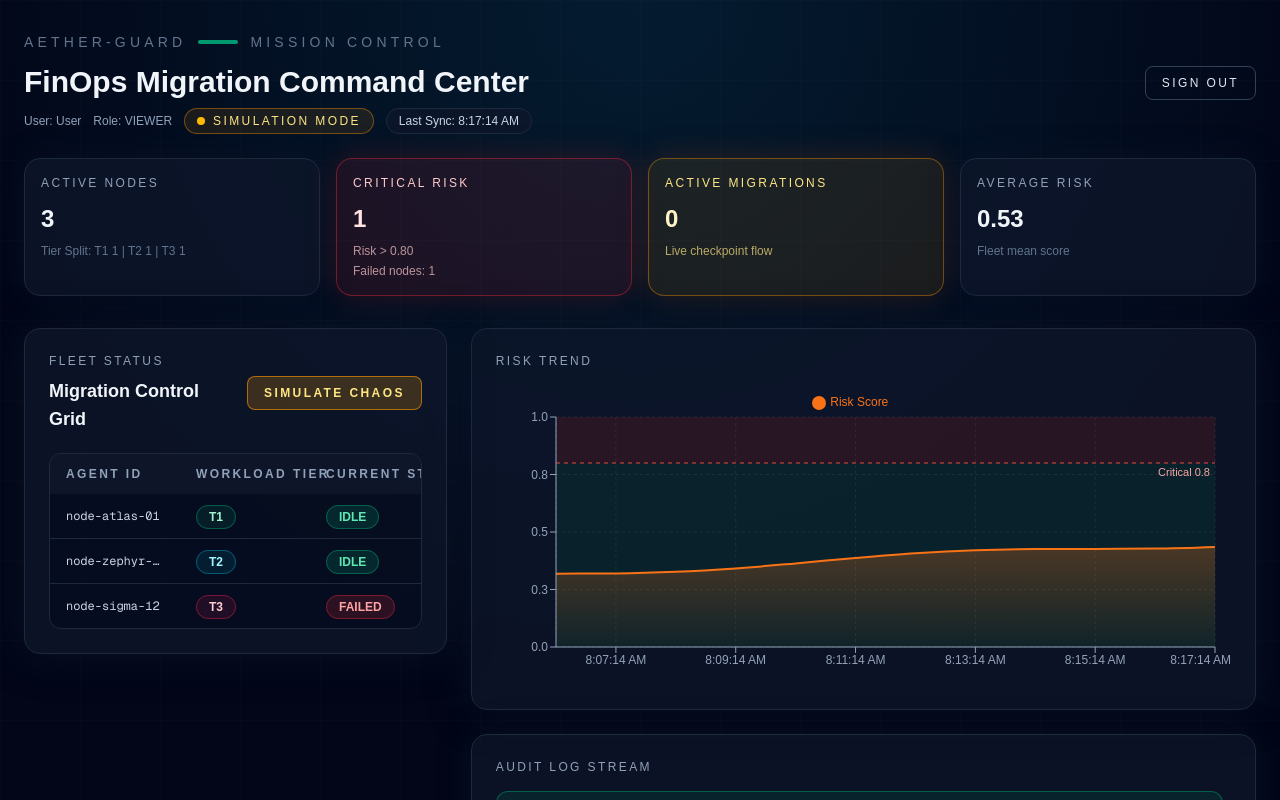
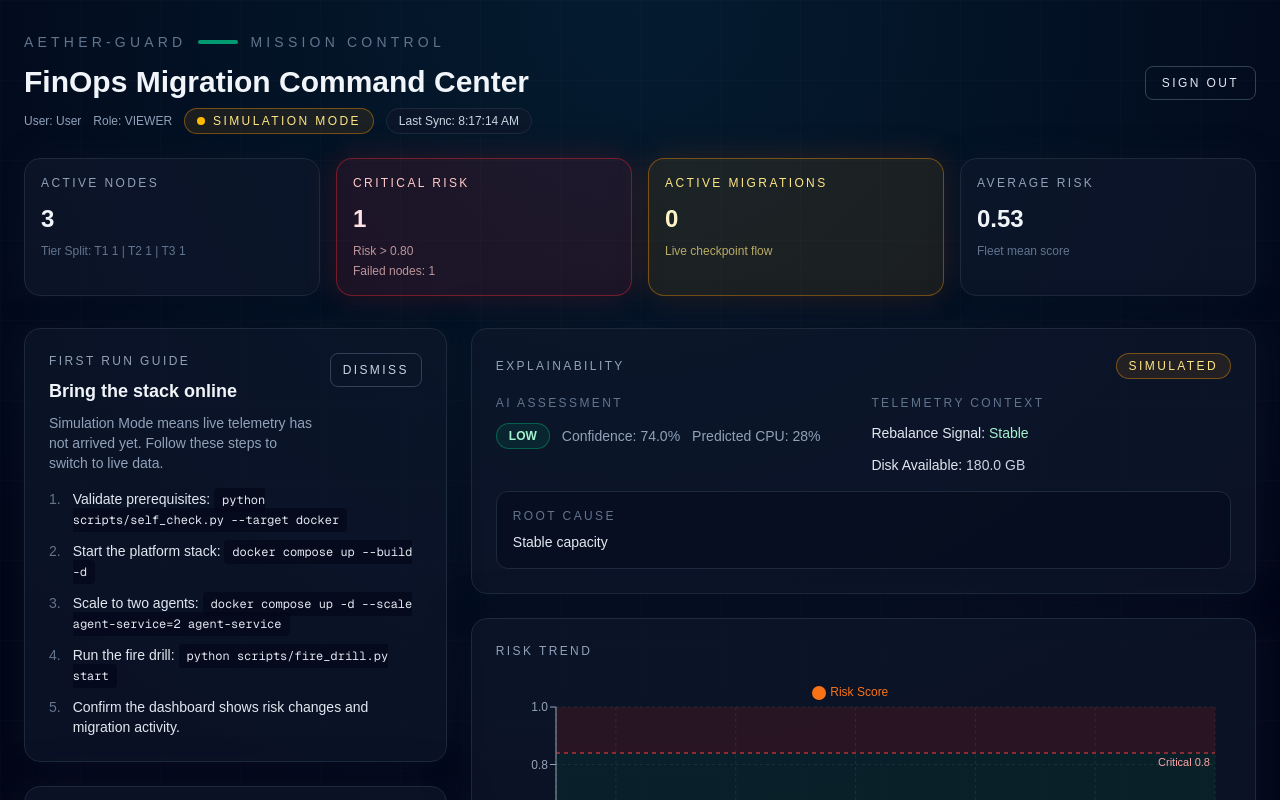
Before and after one commit to JasonEran/Aether-Guard, a Next.js app in the folder src/web/dashboard/: page / in a window 1280 px wide. Shown: the top 800 px of the page. Built offline with nearby package versions, Linux system fonts and the light colour scheme; no server answers.

Commit message:
feat: Enhance dashboard with explainability and first-run guide components, update audit log handling

```diff
--- a/src/web/dashboard/app/DashboardClient.tsx
+++ b/src/web/dashboard/app/DashboardClient.tsx
@@ -4,6 +4,8 @@ import { useEffect, useMemo, useRef, useState } from 'react';
 import { signOut } from 'next-auth/react';
 
 import AuditLogStream from '../components/AuditLogStream';
+import ExplainabilityPanel from '../components/ExplainabilityPanel';
+import FirstRunGuide from '../components/FirstRunGuide';
 import ControlPanel from '../components/ControlPanel';
 import HistoryChart from '../components/HistoryChart';
 import { fetchAuditLogs, fetchFleetStatus, fetchRiskHistory, sendChaosSignal, RiskPoint } from '../lib/api';
@@ -37,6 +39,12 @@ const buildMockPayload = (now: number, chaosActive: boolean) => {
       riskScore: chaosActive ? 0.33 : 0.18,
       lastHeartbeat: new Date(now - 45_000).toISOString(),
       lastCheckpoint: new Date(now - 12 * 60_000).toISOString(),
+      analysisStatus: 'LOW',
+      analysisConfidence: 0.74,
+      predictedCpu: 28,
+      rootCause: 'Stable capacity',
+      rebalanceSignal: false,
+      diskAvailable: 180 * 1024 * 1024 * 1024,
     },
     {
       agentId: 'node-zephyr-07',
@@ -45,6 +53,12 @@ const buildMockPayload = (now: number, chaosActive: boolean) => {
       riskScore: chaosActive ? 0.87 : 0.46,
       lastHeartbeat: new Date(now - 30_000).toISOString(),
       lastCheckpoint: new Date(now - 2 * 60_000).toISOString(),
+      analysisStatus: chaosActive ? 'CRITICAL' : 'LOW',
+      analysisConfidence: chaosActive ? 0.93 : 0.67,
+      predictedCpu: chaosActive ? 92 : 48,
+      rootCause: chaosActive ? 'Rebalance signal asserted' : 'Stable capacity',
+      rebalanceSignal: chaosActive,
+      diskAvailable: chaosActive ? 52 * 1024 * 1024 * 1024 : 96 * 1024 * 1024 * 1024,
     },
     {
       agentId: 'node-sigma-12',
@@ -53,6 +67,12 @@ const buildMockPayload = (now: number, chaosActive: boolean) => {
       riskScore: 0.95,
       lastHeartbeat: new Date(now - 8 * 60_000).toISOString(),
       lastCheckpoint: new Date(now - 30 * 60_000).toISOString(),
+      analysisStatus: 'CRITICAL',
+      analysisConfidence: 0.98,
+      predictedCpu: 98,
+      rootCause: 'Checkpoint restore failed on target node',
+      rebalanceSignal: true,
+      diskAvailable: 12 * 1024 * 1024 * 1024,
     },
   ];
 
@@ -62,6 +82,7 @@ const buildMockPayload = (now: number, chaosActive: boolean) => {
       action: 'Migration Completed',
       agentId: 'node-zephyr-07',
       result: 'Restored on node-atlas-01',
+      error: '',
       timestamp: new Date(now - 90_000).toISOString(),
     },
     {
@@ -69,6 +90,7 @@ const buildMockPayload = (now: number, chaosActive: boolean) => {
       action: 'Checkpoint Created',
       agentId: 'node-zephyr-07',
       result: 'Snapshot stored in relay vault',
+      error: '',
       timestamp: new Date(now - 2 * 60_000).toISOString(),
     },
     {
@@ -76,6 +98,7 @@ const buildMockPayload = (now: number, chaosActive: boolean) => {
       action: 'Risk Scan Updated',
       agentId: 'node-sigma-12',
       result: 'Priority raised to CRITICAL',
+      error: 'Snapshot restore error: filesystem mismatch',
       timestamp: new Date(now - 4 * 60_000).toISOString(),
     },
   ];
@@ -86,6 +109,7 @@ const buildMockPayload = (now: number, chaosActive: boolean) => {
       action: 'Rebalance Signal Injected',
       agentId: 'control-plane',
       result: 'Chaos simulation engaged',
+      error: '',
       timestamp: new Date(now - 25_000).toISOString(),
     });
   }
@@ -112,6 +136,7 @@ export default function DashboardClient({ userName, userRole }: DashboardClientP
   const [auditLogs, setAuditLogs] = useState<AuditLog[]>([]);
   const [usingMock, setUsingMock] = useState(false);
   const [lastUpdated, setLastUpdated] = useState<string>('');
+  const [showFirstRunGuide, setShowFirstRunGuide] = useState(true);
   const mockChaosAtRef = useRef<number | null>(null);
 
   const summary = useMemo(() => {
@@ -209,7 +234,17 @@ export default function DashboardClient({ userName, userRole }: DashboardClientP
     setAgents((prev) =>
       prev.map((agent) =>
         agent.tier === 'T2'
-          ? { ...agent, status: 'MIGRATING', riskScore: 0.92, lastHeartbeat: timestamp }
+          ? {
+              ...agent,
+              status: 'MIGRATING',
+              riskScore: 0.92,
+              lastHeartbeat: timestamp,
+              analysisStatus: 'CRITICAL',
+              analysisConfidence: 0.92,
+              predictedCpu: 90,
+              rootCause: 'Rebalance signal asserted',
+              rebalanceSignal: true,
+            }
           : agent,
       ),
     );
@@ -228,11 +263,18 @@ export default function DashboardClient({ userName, userRole }: DashboardClientP
         action: 'Rebalance Signal Injected',
         agentId: 'control-plane',
         result: 'Chaos simulation engaged',
+        error: '',
         timestamp,
       },
       ...prev,
     ]);
   };
+
+  const handleDismissGuide = () => {
+    setShowFirstRunGuide(false);
+  };
+
+  const primaryAgent = agents[0];
 
   if (agents.length === 0) {
     return (
@@ -321,10 +363,14 @@ export default function DashboardClient({ userName, userRole }: DashboardClientP
 
         <section className="mt-8 grid gap-6 lg:grid-cols-[minmax(0,1.05fr)_minmax(0,1.95fr)]">
           <div className="lg:sticky lg:top-8 lg:col-span-1 lg:self-start">
-            <ControlPanel agents={agents} onSimulateChaos={handleSimulateChaos} />
+            <div className="flex flex-col gap-6">
+              {usingMock && showFirstRunGuide && <FirstRunGuide onDismiss={handleDismissGuide} />}
+              <ControlPanel agents={agents} onSimulateChaos={handleSimulateChaos} />
+            </div>
           </div>
 
           <div className="lg:col-span-1 flex flex-col gap-6">
+            <ExplainabilityPanel agent={primaryAgent} usingMock={usingMock} />
             <div className="rounded-2xl border border-slate-800 bg-slate-900/70 p-6 shadow-[0_0_40px_rgba(15,23,42,0.6)]">
               <div className="text-xs uppercase tracking-[0.2em] text-slate-400">Risk Trend</div>
               <div className="mt-4">
--- /dev/null
+++ b/src/web/dashboard/components/ExplainabilityPanel.tsx
@@ -0,0 +1,102 @@
+'use client';
+
+import type { Agent } from '../types';
+
+interface ExplainabilityPanelProps {
+  agent?: Agent;
+  usingMock?: boolean;
+}
+
+const statusStyles: Record<string, string> = {
+  CRITICAL: 'border-red-500/40 bg-red-500/10 text-red-200',
+  HIGH: 'border-amber-500/40 bg-amber-500/10 text-amber-200',
+  MEDIUM: 'border-amber-500/40 bg-amber-500/10 text-amber-200',
+  LOW: 'border-emerald-500/40 bg-emerald-500/10 text-emerald-200',
+  UNAVAILABLE: 'border-slate-600 bg-slate-800 text-slate-300',
+  PENDING: 'border-slate-600 bg-slate-800 text-slate-300',
+};
+
+const formatConfidence = (value?: number) => {
+  if (value === undefined || Number.isNaN(value)) {
+    return '--';
+  }
+  const normalized = value > 1 ? value / 100 : value;
+  return `${(normalized * 100).toFixed(1)}%`;
+};
+
+const formatPrediction = (value?: number) => {
+  if (value === undefined || Number.isNaN(value)) {
+    return '--';
+  }
+  return `${Math.round(value)}%`;
+};
+
+const formatDiskAvailable = (value?: number) => {
+  if (value === undefined || Number.isNaN(value)) {
+    return '--';
+  }
+  const gb = value / (1024 * 1024 * 1024);
+  return `${gb.toFixed(1)} GB`;
+};
+
+const formatRootCause = (value?: string) => {
+  const normalized = value?.trim();
+  if (!normalized || normalized.toLowerCase() === 'unavailable') {
+    return 'Awaiting AI analysis or failure details.';
+  }
+  return normalized;
+};
+
+export default function ExplainabilityPanel({ agent, usingMock }: ExplainabilityPanelProps) {
+  const statusLabel = agent?.analysisStatus?.trim().toUpperCase() || 'PENDING';
+  const statusClass = statusStyles[statusLabel] ?? statusStyles.PENDING;
+
+  return (
+    <div className="rounded-2xl border border-slate-800 bg-slate-900/70 p-6 shadow-[0_0_40px_rgba(15,23,42,0.6)]">
+      <div className="flex items-center justify-between gap-3">
+        <div className="text-xs uppercase tracking-[0.2em] text-slate-400">Explainability</div>
+        {usingMock && (
+          <span className="rounded-full border border-amber-500/40 bg-amber-500/10 px-3 py-1 text-xs uppercase tracking-[0.2em] text-amber-200">
+            Simulated
+          </span>
+        )}
+      </div>
+
+      {!agent ? (
+        <div className="mt-4 text-sm text-slate-400">Awaiting telemetry and AI analysis.</div>
+      ) : (
+        <>
+          <div className="mt-4 grid gap-4 sm:grid-cols-2">
+            <div className="space-y-3">
+              <div className="text-xs uppercase tracking-[0.2em] text-slate-500">AI Assessment</div>
+              <div className="flex flex-wrap items-center gap-3 text-sm text-slate-200">
+                <span className={`rounded-full border px-3 py-1 text-xs font-semibold ${statusClass}`}>
+                  {statusLabel}
+                </span>
+                <span className="text-slate-400">Confidence: {formatConfidence(agent.analysisConfidence)}</span>
+                <span className="text-slate-400">Predicted CPU: {formatPrediction(agent.predictedCpu)}</span>
+              </div>
+            </div>
+            <div className="space-y-3">
+              <div className="text-xs uppercase tracking-[0.2em] text-slate-500">Telemetry Context</div>
+              <div className="text-sm text-slate-200">
+                Rebalance Signal:{' '}
+                <span className={agent.rebalanceSignal ? 'text-amber-200' : 'text-emerald-200'}>
+                  {agent.rebalanceSignal ? 'Active' : 'Stable'}
+                </span>
+              </div>
+              <div className="text-sm text-slate-200">
+                Disk Available: <span className="text-slate-300">{formatDiskAvailable(agent.diskAvailable)}</span>
+              </div>
+            </div>
+          </div>
+
+          <div className="mt-4 rounded-xl border border-slate-800 bg-slate-950/40 p-4">
+            <div className="text-xs uppercase tracking-[0.2em] text-slate-500">Root Cause</div>
+            <div className="mt-2 text-sm text-slate-200">{formatRootCause(agent.rootCause)}</div>
+          </div>
+        </>
+      )}
+    </div>
+  );
+}
--- /dev/null
+++ b/src/web/dashboard/components/FirstRunGuide.tsx
@@ -0,0 +1,73 @@
+'use client';
+
+interface FirstRunGuideProps {
+  onDismiss?: () => void;
+}
+
+export default function FirstRunGuide({ onDismiss }: FirstRunGuideProps) {
+  return (
+    <div className="rounded-2xl border border-slate-800 bg-slate-900/70 p-6 shadow-[0_0_30px_rgba(15,23,42,0.5)]">
+      <div className="flex items-start justify-between gap-4">
+        <div>
+          <div className="text-xs uppercase tracking-[0.2em] text-slate-400">First Run Guide</div>
+          <div className="mt-2 text-lg font-semibold text-slate-100">Bring the stack online</div>
+          <p className="mt-2 text-sm text-slate-400">
+            Simulation Mode means live telemetry has not arrived yet. Follow these steps to switch to
+            live data.
+          </p>
+        </div>
+        {onDismiss && (
+          <button
+            type="button"
+            onClick={onDismiss}
+            className="rounded-lg border border-slate-700 px-3 py-2 text-xs uppercase tracking-[0.2em] text-slate-300 transition hover:border-slate-500 hover:text-slate-100"
+          >
+            Dismiss
+          </button>
+        )}
+      </div>
+      <ol className="mt-4 space-y-3 text-sm text-slate-200">
+        <li className="flex gap-3">
+          <span className="text-slate-500">1.</span>
+          <span>
+            Validate prerequisites:{' '}
+            <span className="rounded bg-slate-950/60 px-2 py-1 font-mono text-xs text-slate-200">
+              python scripts/self_check.py --target docker
+            </span>
+          </span>
+        </li>
+        <li className="flex gap-3">
+          <span className="text-slate-500">2.</span>
+          <span>
+            Start the platform stack:{' '}
+            <span className="rounded bg-slate-950/60 px-2 py-1 font-mono text-xs text-slate-200">
+              docker compose up --build -d
+            </span>
+          </span>
+        </li>
+        <li className="flex gap-3">
+          <span className="text-slate-500">3.</span>
+          <span>
+            Scale to two agents:{' '}
+            <span className="rounded bg-slate-950/60 px-2 py-1 font-mono text-xs text-slate-200">
+              docker compose up -d --scale agent-service=2 agent-service
+            </span>
+          </span>
+        </li>
+        <li className="flex gap-3">
+          <span className="text-slate-500">4.</span>
+          <span>
+            Run the fire drill:{' '}
+            <span className="rounded bg-slate-950/60 px-2 py-1 font-mono text-xs text-slate-200">
+              python scripts/fire_drill.py start
+            </span>
+          </span>
+        </li>
+        <li className="flex gap-3">
+          <span className="text-slate-500">5.</span>
+          <span>Confirm the dashboard shows risk changes and migration activity.</span>
+        </li>
+      </ol>
+    </div>
+  );
+}
```
Also changed, not shown: src/web/dashboard/components/AuditLogStream.tsx (+13 -3 lines), src/web/dashboard/lib/api.ts (+8 -0 lines), src/web/dashboard/types/index.ts (+7 -0 lines), 1 other file (tests, documents, lock files or other folders).
